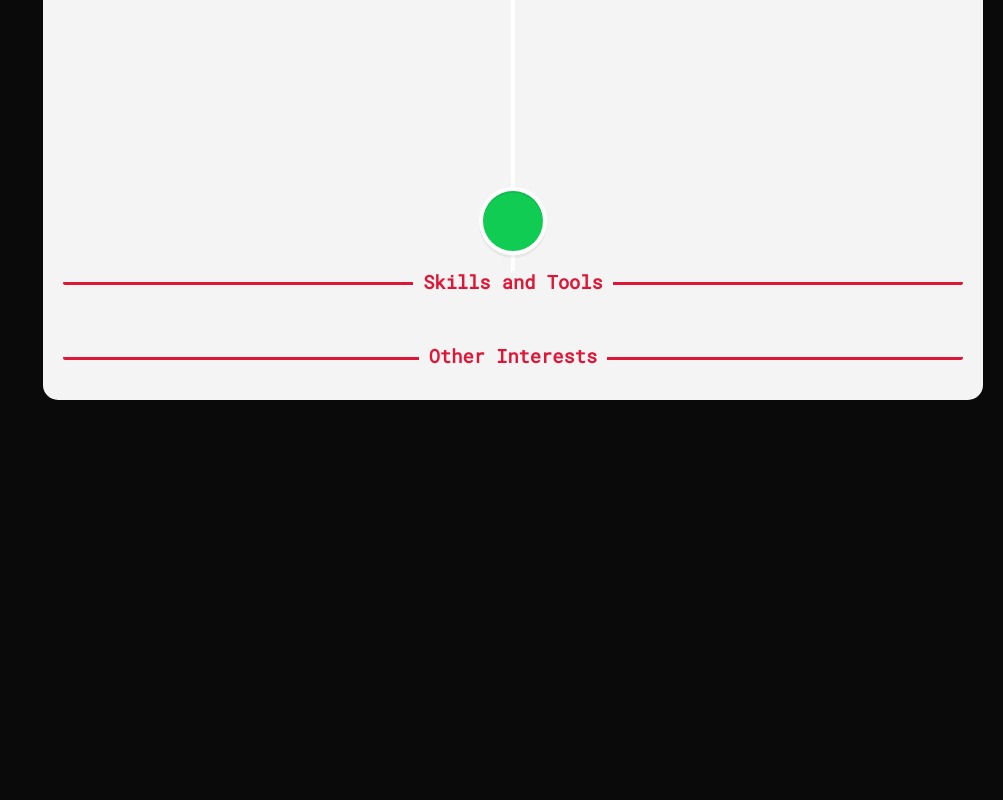
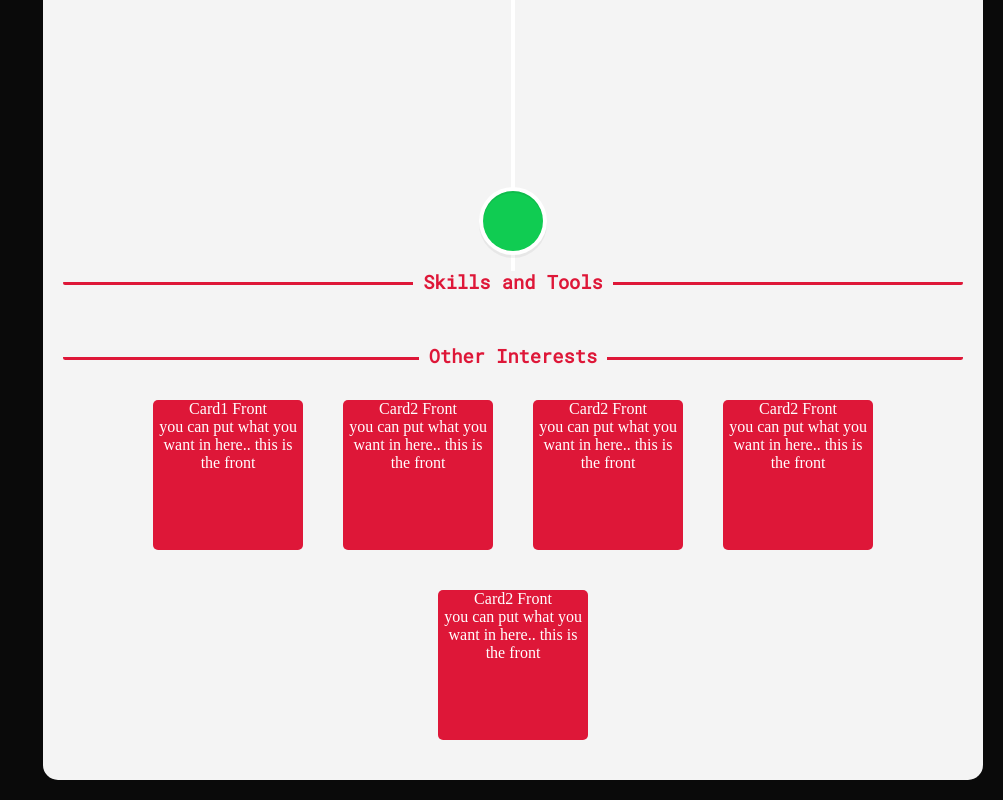
Before and after one commit to Coswold/react_portfolio, a React (Create React App) app: page /stuff in a window 1280 px wide. Shown: the part 1857-2657 px from the top of the page, without its empty margins (277-1280 px from the left). Before the commit the page ends 2277 px from the top, so only its background shows below. Built offline with nearby package versions, Linux system fonts and the light colour scheme.

Commit message:
implemented flip cards

```diff
--- a/src/components/main.js
+++ b/src/components/main.js
@@ -2,6 +2,8 @@ import React, { Component } from "react";
 
 import { VerticalTimeline, VerticalTimelineElement }  from 'react-vertical-timeline-component';
 import 'react-vertical-timeline-component/style.min.css';
+
+import '../flip_cards.css';
 
 class Main extends Component {
 render() {
@@ -15,7 +17,7 @@ render() {
             build applications to help others learn, and contribute to projects
             that will make the world a cooler place.</p>
             <p>If you'd like to learn more, have a look around, or go directly to
-            the project page if you're more interested in what I'm working on.</p>
+            the project page if you're interested in what I'm working on.</p>
         </div>
 
         <div class="title fontr padding">
@@ -25,7 +27,7 @@ render() {
         <VerticalTimeline>
           <VerticalTimelineElement
             className="vertical-timeline-element--work"
-            date="June 2016"
+            // date="June 2016"
             iconStyle={{ background: '#43C0F6', color: '#fff' }}
             // icon={<WorkIcon />}
           >
@@ -121,6 +123,55 @@ render() {
             <h3><span>Other Interests</span></h3>
         </div>
 
+        <div class="title">
+
+            <div class="cardCont">
+              <div class="Card">
+                <div class="front">Card1 Front
+                  <br />you can put what you want in here.. this is the front</div>
+                <div class="back">Card1 Back
+                  <br />you can put what you want in here.. this is the back</div>
+              </div>
+            </div>
+
+            <div class="cardCont">
+              <div class="Card">
+                <div class="front">Card2 Front
+                  <br />you can put what you want in here.. this is the front</div>
+                <div class="back">Card2 Back
+                  <br />you can put what you want in here.. this is the back</div>
+              </div>
+            </div>
+
+            <div class="cardCont">
+              <div class="Card">
+                <div class="front">Card2 Front
+                  <br />you can put what you want in here.. this is the front</div>
+                <div class="back">Card2 Back
+                  <br />you can put what you want in here.. this is the back</div>
+              </div>
+            </div>
+
+            <div class="cardCont">
+              <div class="Card">
+                <div class="front">Card2 Front
+                  <br />you can put what you want in here.. this is the front</div>
+                <div class="back">Card2 Back
+                  <br />you can put what you want in here.. this is the back</div>
+              </div>
+            </div>
+
+            <div class="cardCont">
+              <div class="Card">
+                <div class="front">Card2 Front
+                  <br />you can put what you want in here.. this is the front</div>
+                <div class="back">Card2 Back
+                  <br />you can put what you want in here.. this is the back</div>
+              </div>
+            </div>
+
+        </div>
+
       </div>
     );
   }
--- /dev/null
+++ b/src/flip_cards.css
@@ -0,0 +1,42 @@
+.cardCont {
+  display: inline-block;
+  padding: 20px;
+  color: #FFF;
+}
+
+/*sets transition speed for the card flip you can change this*/
+.Card {
+  height: 150px;
+  width: 150px;
+  background-color: #DE1738;
+  transition: all .8s;
+  border-radius: 5px;
+}
+
+/*rotates on hover of outer div*/
+.cardCont:hover .Card {
+  transform: rotateY(-180deg);
+}
+
+/*sets transitions for the front and back.. delay should half
+the transition this way this will only show when the card is half flipped*/
+.Card .front,
+.Card .back {
+  transition: all .5s;
+  transition-delay: .8s;
+}
+
+/*fixes the fact that this will now be backwards and hides it normally*/
+.Card .back {
+  transform: rotateY(180deg);
+  display: none;
+  width: 100%;
+}
+
+/*following 2 set default properties for the front and back.*/
+.cardCont:hover .Card .front {
+  display: none;
+}
+.cardCont:hover .Card .back {
+  display: inline-block;
+}
```
